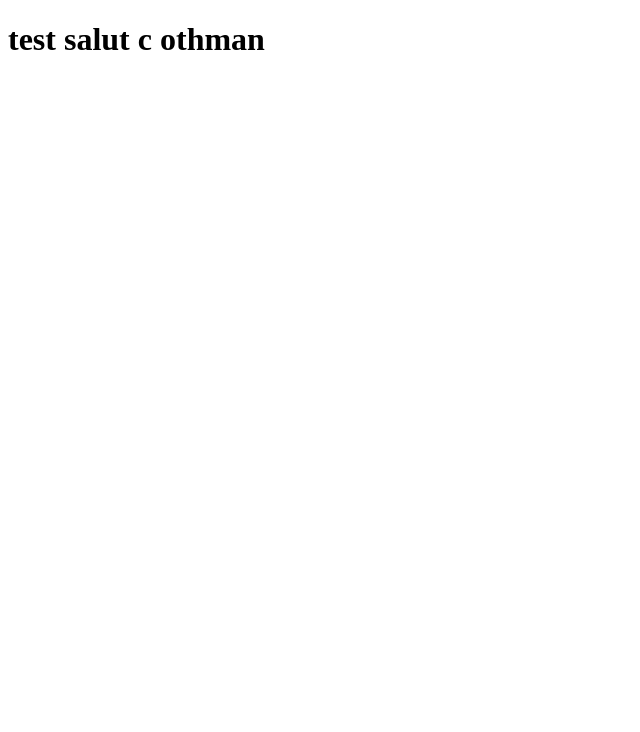
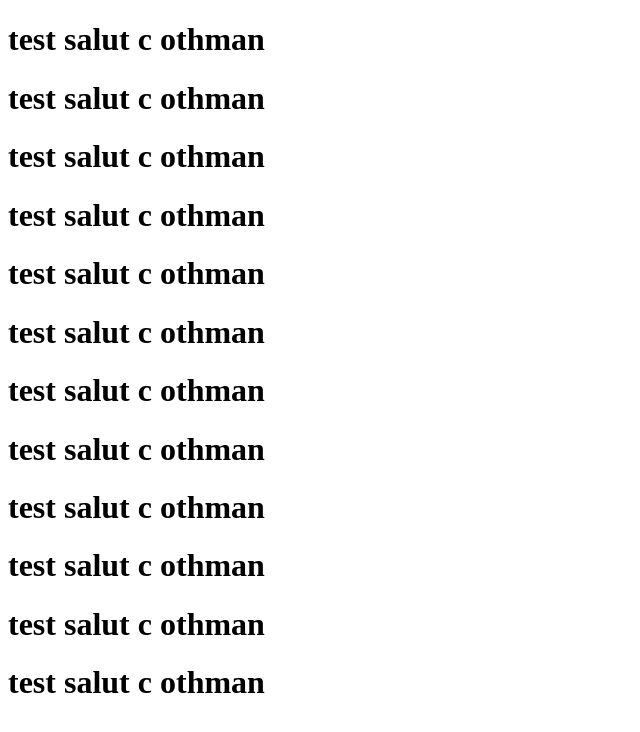
Before and after one commit to mekouar1999/groupeCprojetcrm, a plain HTML site: page index.html in a window 1280 px wide. Shown: the whole page, without its empty margins (0-640 px from the left). Drawn offline with Linux system fonts and the light colour scheme.

Commit message:
modif html

```diff
--- a/index.html
+++ b/index.html
@@ -7,7 +7,18 @@
 </head>
 <body>
 
+    <h1>test salut c othman</h1>    <h1>test salut c othman</h1>
     <h1>test salut c othman</h1>
+    <h1>test salut c othman</h1>
+    <h1>test salut c othman</h1>
+    <h1>test salut c othman</h1>
+    <h1>test salut c othman</h1>
+    <h1>test salut c othman</h1>
+    <h1>test salut c othman</h1>
+    <h1>test salut c othman</h1>
+    <h1>test salut c othman</h1>
+    <h1>test salut c othman</h1>
+
 
 </body>
 </html>
```
